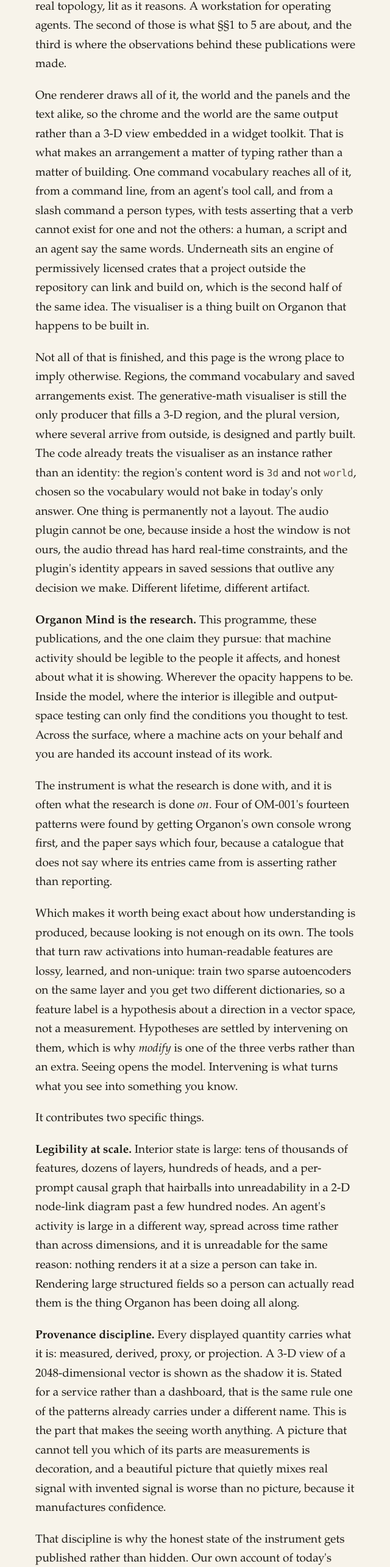
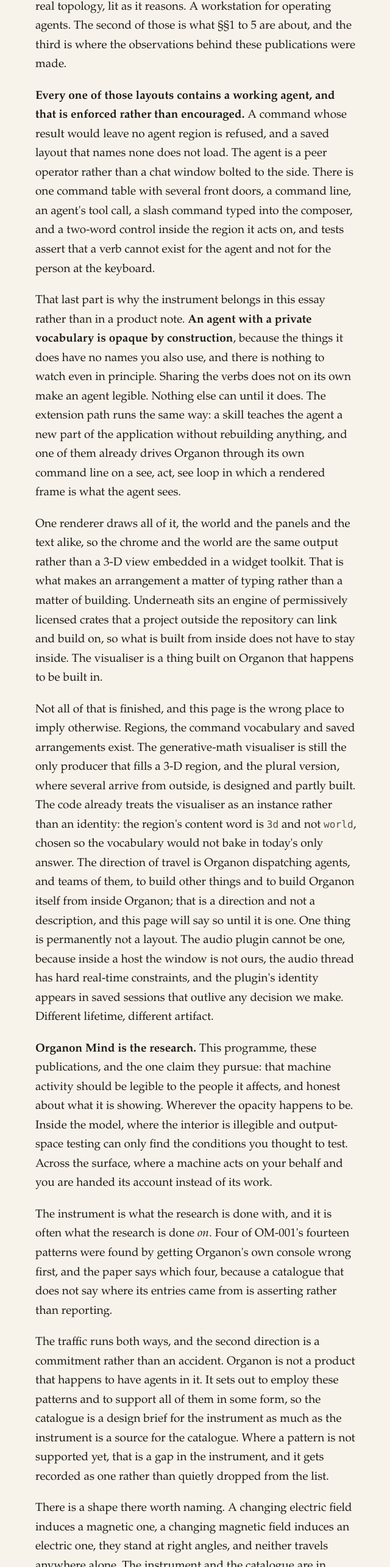
Before and after one commit to organonart/organon-mind, a plain HTML site: page site/why.html in a window 1280 px wide. Shown: the part 7011-9580 px from the top of the page at 61% size, without its empty margins (318-958 px from the left). Drawn offline with Linux system fonts and the light colour scheme.

Commit message:
Rev. 3 of /why: the agent is not a region you may add, it is one you cannot omit (#36)

```diff
--- a/site/why.html
+++ b/site/why.html
@@ -132,10 +132,15 @@
     <p>It is not an interpretability breakthrough and it should not be described as one. The hard science here belongs to other people, and we build on their published work rather than replacing it. The tools are early, ours included, and anyone promising otherwise is selling something.</p>
     <p>Two things share a name here, and separating them is worth doing properly.</p>
     <p><strong>Organon is the instrument.</strong> It is one native application whose identity is assembled at runtime rather than compiled in. It divides a single pane into named regions, each declaring what it holds: an agent conversation, a scrolling column of instrument panels, a live 3-D viewport. An arrangement of regions can be given a name and written to disk, and <em>that named arrangement is what somebody means when they say which program they are running.</em> So what used to be three products are three layouts of one. A music-synced visualiser of generative math. A mode that loads a model file and draws the model's real topology, lit as it reasons. A workstation for operating agents. The second of those is what &sect;&sect;1 to 5 are about, and the third is where the observations behind these publications were made.</p>
-    <p>One renderer draws all of it, the world and the panels and the text alike, so the chrome and the world are the same output rather than a 3-D view embedded in a widget toolkit. That is what makes an arrangement a matter of typing rather than a matter of building. One command vocabulary reaches all of it, from a command line, from an agent's tool call, and from a slash command a person types, with tests asserting that a verb cannot exist for one and not the others: a human, a script and an agent say the same words. Underneath sits an engine of permissively licensed crates that a project outside the repository can link and build on, which is the second half of the same idea. The visualiser is a thing built on Organon that happens to be built in.</p>
-    <p>Not all of that is finished, and this page is the wrong place to imply otherwise. Regions, the command vocabulary and saved arrangements exist. The generative-math visualiser is still the only producer that fills a 3-D region, and the plural version, where several arrive from outside, is designed and partly built. The code already treats the visualiser as an instance rather than an identity: the region's content word is <code>3d</code> and not <code>world</code>, chosen so the vocabulary would not bake in today's only answer. One thing is permanently not a layout. The audio plugin cannot be one, because inside a host the window is not ours, the audio thread has hard real-time constraints, and the plugin's identity appears in saved sessions that outlive any decision we make. Different lifetime, different artifact.</p>
+    <p><strong>Every one of those layouts contains a working agent, and that is enforced rather than encouraged.</strong> A command whose result would leave no agent region is refused, and a saved layout that names none does not load. The agent is a peer operator rather than a chat window bolted to the side. There is one command table with several front doors, a command line, an agent's tool call, a slash command typed into the composer, and a two-word control inside the region it acts on, and tests assert that a verb cannot exist for the agent and not for the person at the keyboard.</p>
+    <p>That last part is why the instrument belongs in this essay rather than in a product note. <strong>An agent with a private vocabulary is opaque by construction</strong>, because the things it does have no names you also use, and there is nothing to watch even in principle. Sharing the verbs does not on its own make an agent legible. Nothing else can until it does. The extension path runs the same way: a skill teaches the agent a new part of the application without rebuilding anything, and one of them already drives Organon through its own command line on a see, act, see loop in which a rendered frame is what the agent sees.</p>
+    <p>One renderer draws all of it, the world and the panels and the text alike, so the chrome and the world are the same output rather than a 3-D view embedded in a widget toolkit. That is what makes an arrangement a matter of typing rather than a matter of building. Underneath sits an engine of permissively licensed crates that a project outside the repository can link and build on, so what is built from inside does not have to stay inside. The visualiser is a thing built on Organon that happens to be built in.</p>
+    <p>Not all of that is finished, and this page is the wrong place to imply otherwise. Regions, the command vocabulary and saved arrangements exist. The generative-math visualiser is still the only producer that fills a 3-D region, and the plural version, where several arrive from outside, is designed and partly built. The code already treats the visualiser as an instance rather than an identity: the region's content word is <code>3d</code> and not <code>world</code>, chosen so the vocabulary would not bake in today's only answer. The direction of travel is Organon dispatching agents, and teams of them, to build other things and to build Organon itself from inside Organon; that is a direction and not a description, and this page will say so until it is one. One thing is permanently not a layout. The audio plugin cannot be one, because inside a host the window is not ours, the audio thread has hard real-time constraints, and the plugin's identity appears in saved sessions that outlive any decision we make. Different lifetime, different artifact.</p>
     <p><strong>Organon Mind is the research.</strong> This programme, these publications, and the one claim they pursue: that machine activity should be legible to the people it affects, and honest about what it is showing. Wherever the opacity happens to be. Inside the model, where the interior is illegible and output-space testing can only find the conditions you thought to test. Across the surface, where a machine acts on your behalf and you are handed its account instead of its work.</p>
     <p>The instrument is what the research is done with, and it is often what the research is done <em>on</em>. Four of OM-001's fourteen patterns were found by getting Organon's own console wrong first, and the paper says which four, because a catalogue that does not say where its entries came from is asserting rather than reporting.</p>
+    <p>The traffic runs both ways, and the second direction is a commitment rather than an accident. Organon is not a product that happens to have agents in it. It sets out to employ these patterns and to support all of them in some form, so the catalogue is a design brief for the instrument as much as the instrument is a source for the catalogue. Where a pattern is not supported yet, that is a gap in the instrument, and it gets recorded as one rather than quietly dropped from the list.</p>
+    <p>There is a shape there worth naming. A changing electric field induces a magnetic one, a changing magnetic field induces an electric one, they stand at right angles, and neither travels anywhere alone. The instrument and the catalogue are in something like that relation. Building the thing produced the patterns, the patterns now specify the thing, and they are orthogonal in the way that matters, because neither reduces to the other: a catalogue is not a feature list, and an instrument is not an argument. Like the analogy in &sect;2, this one has limits. The part that holds is the last clause. Neither field propagates alone.</p>
+    <p>Which requires an admission, and this page should make it before anybody else does. <strong>An instrument built from the catalogue is not independent evidence for the catalogue.</strong> It can show that a pattern is buildable and what it costs to build, and that is worth something. It cannot show that the pattern is the right one, or that anyone else needs it, because the same hands chose both. That is why OM-001 states its evidence base as <em>n</em> = 1 and claims existence and cost rather than frequency. It is also why a counter-example from somebody else's system is the most useful thing this programme can be sent.</p>
     <p>Which makes it worth being exact about how understanding is produced, because looking is not enough on its own. The tools that turn raw activations into human-readable features are lossy, learned, and non-unique: train two sparse autoencoders on the same layer and you get two different dictionaries, so a feature label is a hypothesis about a direction in a vector space, not a measurement. Hypotheses are settled by intervening on them, which is why <em>modify</em> is one of the three verbs rather than an extra. Seeing opens the model. Intervening is what turns what you see into something you know.</p>
     <p>It contributes two specific things.</p>
     <p><strong>Legibility at scale.</strong> Interior state is large: tens of thousands of features, dozens of layers, hundreds of heads, and a per-prompt causal graph that hairballs into unreadability in a 2-D node-link diagram past a few hundred nodes. An agent's activity is large in a different way, spread across time rather than across dimensions, and it is unreadable for the same reason: nothing renders it at a size a person can take in. Rendering large structured fields so a person can actually read them is the thing Organon has been doing all along.</p>
@@ -168,6 +173,8 @@
 
     <p class="revision"><strong>Rev. 2 &mdash; 21 Aug 2026.</strong> The definition widens and the product framing collapses. &sect;6 previously described this as "a reverse-engineering and profiling workbench", which was true of the work in front of it and excluded the agent-surface half entirely. A new &sect;6 states that half and shows it is the same argument rather than a second one; the old &sect;6 becomes &sect;7 and separates the instrument from the research. Organon is one program whose arrangements were previously three; Organon Mind is the programme of work, and keeps the name it publishes under.</p>
 
+    <p class="revision"><strong>Rev. 3 &mdash; 21 Aug 2026.</strong> &sect;7 gains the fact that made the instrument worth describing here at all: every layout is required to contain a working agent, enforced by refusing any command that would leave none and by rejecting a saved layout that names none, and that agent is a peer operator sharing one command table with the person at the keyboard rather than a chat window beside the work. It also states the second direction of the relationship between the instrument and the catalogue, that Organon sets out to employ these patterns and to support all of them, together with the admission that follows: an instrument built from the catalogue is not independent evidence for the catalogue. Same day as Rev. 2, which described the instrument accurately and incompletely.</p>
+
     <hr>
     <p class="colophon">Organon Mind is a research programme. Organon is the instrument it is done with.</p>
 
```
